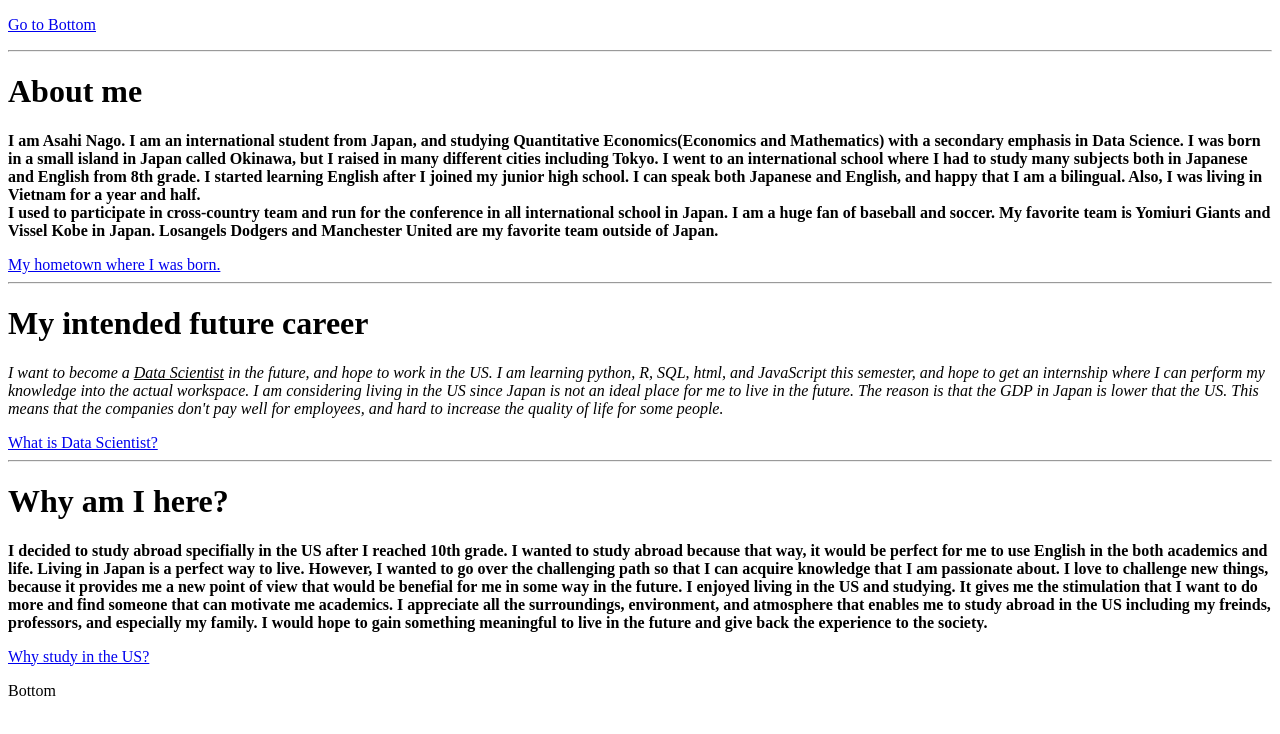
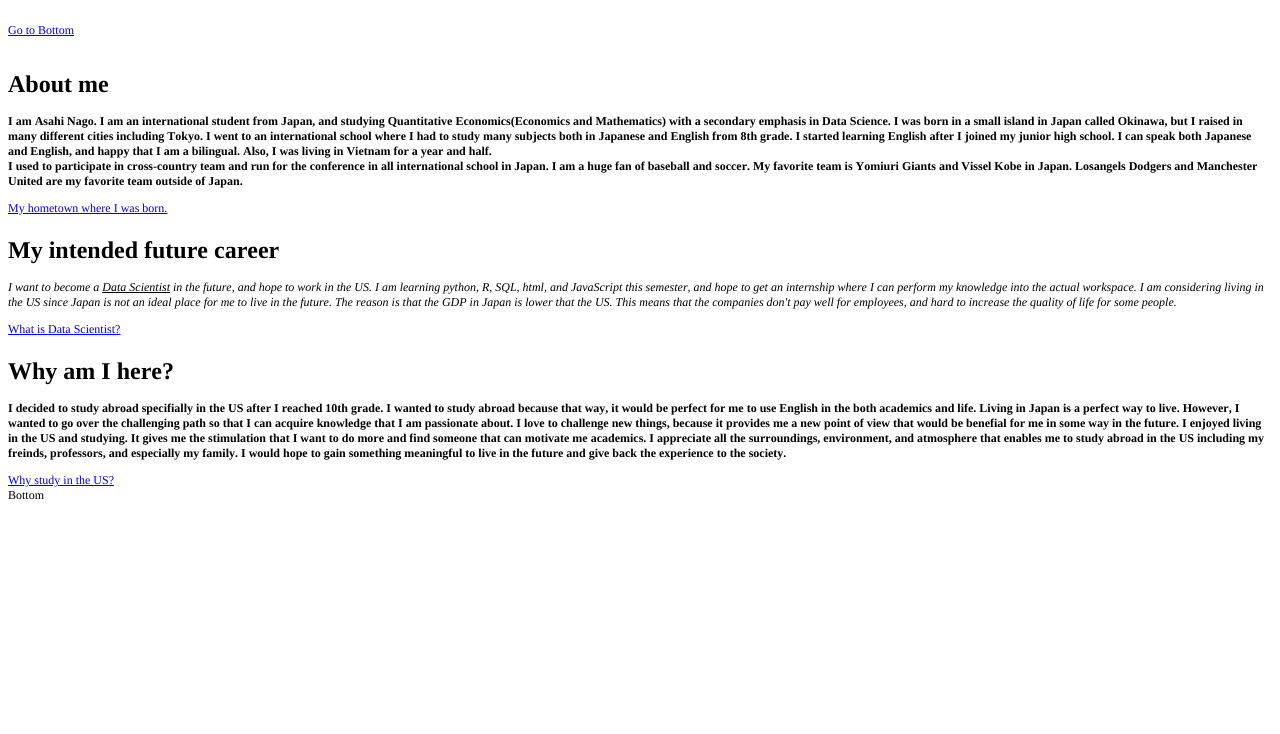
Before and after one commit to nagoax/nagoax, a plain HTML site: page A03.html in a window 1280 px wide. Drawn offline with Linux system fonts and the light colour scheme.

Commit message:
Update A03.html

```diff
--- a/A03.html
+++ b/A03.html
@@ -1,32 +1,38 @@
-<!--Nago, HTML Assignment#3-->
-<!DOCTYPE HTML>
-<header>
-    <title>
-    About me
-    </title>
-</header>
-<p><a href="Go to bottom"> Go to Bottom</a></p>
-<hr>
-<h1> About me</h1>
-<body> <p><b>I am Asahi Nago. I am an international student from Japan, and studying Quantitative Economics(Economics and Mathematics) with a secondary emphasis in Data Science. I was born in a small island in Japan called Okinawa, but I raised in many different cities including Tokyo.
-    I went to an international school where I had to study many subjects both in Japanese and English from 8th grade. I started learning English after I joined my junior high school. I can speak both Japanese and English, and happy that I am a bilingual. Also, I was living in Vietnam for a year and half.
-    <br>I used to participate in cross-country team and run for the conference in all international school in Japan. I am a huge fan of baseball and soccer. My favorite team is Yomiuri Giants and Vissel Kobe in Japan. Losangels Dodgers and Manchester United are my favorite team outside of Japan.</b> </p>
-    <a href="https://www.google.com/maps/place/Japan/@26.5219508,127.6924089,9.7z/data=!4m5!3m4!1s0x34674e0fd77f192f:0xf54275d47c665244!8m2!3d36.204824!4d138.252924">My hometown where I was born.</a>
-    <br>
-    <hr>
-<h1> My intended future career</h1>
-<p> <i> I want to become a <u>Data Scientist</u> in the future, and hope to work in the US. I am learning python, R, SQL, html, and JavaScript this semester, and hope to get an internship where I can perform my knowledge into the actual workspace.
-    I am considering living in the US since Japan is not an ideal place for me to live in the future. The reason is that the GDP in Japan is lower that the US. This means that the companies don't pay well for employees, and hard to increase the quality of life for some people. </i></p>
-    <a href="https://www.coursera.org/articles/what-is-a-data-scientist">What is Data Scientist?</a>
-<hr>
-<h1>Why am I here?</h1>
-<body> <p> <b>I decided to study abroad specifially in the US after I reached 10th grade. I wanted to study abroad because that way, it would be perfect for me to use English in the both academics and life. Living in Japan is a perfect way to live. However, I wanted to go over the challenging path so that I can acquire knowledge that I am passionate about.
-    I love to challenge new things, because it provides me a new point of view that would be benefial for me in some way in the future.
-I enjoyed living in the US and studying. It gives me the stimulation that I want to do more and find someone that can motivate me academics.
-I appreciate all the surroundings, environment, and atmosphere that enables me to study abroad in the US including my freinds, professors, and especially my family.
-I would hope to gain something meaningful to live in the future and give back the experience to the society.</b> </p>
-<a href="https://whizstorm.com/blog/usa-why-should-i-study-in-united-states-of-america">Why study in the US?</a>
-</body>
-<p><a id="Go to Bottom">Bottom</a></p>
+<!DOCTYPE html PUBLIC "-//W3C//DTD HTML 4.01//EN" "http://www.w3.org/TR/html4/strict.dtd">
+<html>
+<head>
+  <meta http-equiv="Content-Type" content="text/html; charset=utf-8">
+  <meta http-equiv="Content-Style-Type" content="text/css">
+  <title></title>
+  <meta name="Generator" content="Cocoa HTML Writer">
+  <meta name="CocoaVersion" content="2113.6">
+  <style type="text/css">
+    p.p1 {margin: 0.0px 0.0px 0.0px 0.0px; font: 12.0px Times; color: #000000; -webkit-text-stroke: #000000; min-height: 14.0px}
+    p.p2 {margin: 0.0px 0.0px 12.0px 0.0px; font: 12.0px Times; color: #0000e9; -webkit-text-stroke: #0000e9}
+    p.p3 {margin: 0.0px 0.0px 6.0px 0.0px; font: 12.0px Times; color: #000000; -webkit-text-stroke: #000000; min-height: 14.0px}
+    p.p5 {margin: 0.0px 0.0px 12.0px 0.0px; font: 12.0px Times; color: #000000; -webkit-text-stroke: #000000}
+    p.p6 {margin: 0.0px 0.0px 0.0px 0.0px; font: 12.0px Times; color: #0000e9; -webkit-text-stroke: #0000e9}
+    span.s1 {font-kerning: none}
+    span.s2 {text-decoration: underline ; font-kerning: none}
+    span.s3 {font-kerning: none; color: #000000; -webkit-text-stroke: 0px #000000}
+  </style>
+</head>
+<body>
+<p class="p1"><span class="s1"></span><br></p>
+<p class="p2"><span class="s2"><a href="file:///Users/asahinago/Desktop/FA%2022%20IT%20105%20Principles%20of%20Programming/nagoax/Go%20to%20bottom">Go to Bottom</a></span></p>
+<p class="p3"><span class="s1"></span><br></p>
+<h1 style="margin: 0.0px 0.0px 16.1px 0.0px; font: 24.0px Times; color: #000000; -webkit-text-stroke: #000000"><span class="s1"><b>About me</b></span></h1>
+<p class="p5"><span class="s1"><b>I am Asahi Nago. I am an international student from Japan, and studying Quantitative Economics(Economics and Mathematics) with a secondary emphasis in Data Science. I was born in a small island in Japan called Okinawa, but I raised in many different cities including Tokyo. I went to an international school where I had to study many subjects both in Japanese and English from 8th grade. I started learning English after I joined my junior high school. I can speak both Japanese and English, and happy that I am a bilingual. Also, I was living in Vietnam for a year and half. <br>
+I used to participate in cross-country team and run for the conference in all international school in Japan. I am a huge fan of baseball and soccer. My favorite team is Yomiuri Giants and Vissel Kobe in Japan. Losangels Dodgers and Manchester United are my favorite team outside of Japan.</b><span class="Apple-converted-space"> </span></span></p>
+<p class="p6"><span class="s2"><a href="https://www.google.com/maps/place/Japan/@26.5219508,127.6924089,9.7z/data=!4m5!3m4!1s0x34674e0fd77f192f:0xf54275d47c665244!8m2!3d36.204824!4d138.252924">My hometown where I was born.</a></span><span class="s3"><span class="Apple-converted-space"> </span></span></p>
+<p class="p3"><span class="s1"></span><br></p>
+<h1 style="margin: 0.0px 0.0px 16.1px 0.0px; font: 24.0px Times; color: #000000; -webkit-text-stroke: #000000"><span class="s1"><b>My intended future career</b></span></h1>
+<p class="p5"><span class="s1"><i>I want to become a </i></span><span class="s2"><i>Data Scientist</i></span><span class="s1"><i> in the future, and hope to work in the US. I am learning python, R, SQL, html, and JavaScript this semester, and hope to get an internship where I can perform my knowledge into the actual workspace. I am considering living in the US since Japan is not an ideal place for me to live in the future. The reason is that the GDP in Japan is lower that the US. This means that the companies don't pay well for employees, and hard to increase the quality of life for some people.<span class="Apple-converted-space"> </span></i></span></p>
+<p class="p6"><span class="s2"><a href="https://www.coursera.org/articles/what-is-a-data-scientist">What is Data Scientist?</a></span></p>
+<p class="p3"><span class="s1"></span><br></p>
+<h1 style="margin: 0.0px 0.0px 16.1px 0.0px; font: 24.0px Times; color: #000000; -webkit-text-stroke: #000000"><span class="s1"><b>Why am I here?</b></span></h1>
+<p class="p5"><span class="s1"><b>I decided to study abroad specifially in the US after I reached 10th grade. I wanted to study abroad because that way, it would be perfect for me to use English in the both academics and life. Living in Japan is a perfect way to live. However, I wanted to go over the challenging path so that I can acquire knowledge that I am passionate about. I love to challenge new things, because it provides me a new point of view that would be benefial for me in some way in the future. I enjoyed living in the US and studying. It gives me the stimulation that I want to do more and find someone that can motivate me academics. I appreciate all the surroundings, environment, and atmosphere that enables me to study abroad in the US including my freinds, professors, and especially my family. I would hope to gain something meaningful to live in the future and give back the experience to the society.</b><span class="Apple-converted-space"> </span></span></p>
+<p class="p6"><span class="s2"><a href="https://whizstorm.com/blog/usa-why-should-i-study-in-united-states-of-america">Why study in the US?</a></span></p>
+<p class="p5"><span class="s1">Bottom</span></p>
 </body>
 </html>
```
